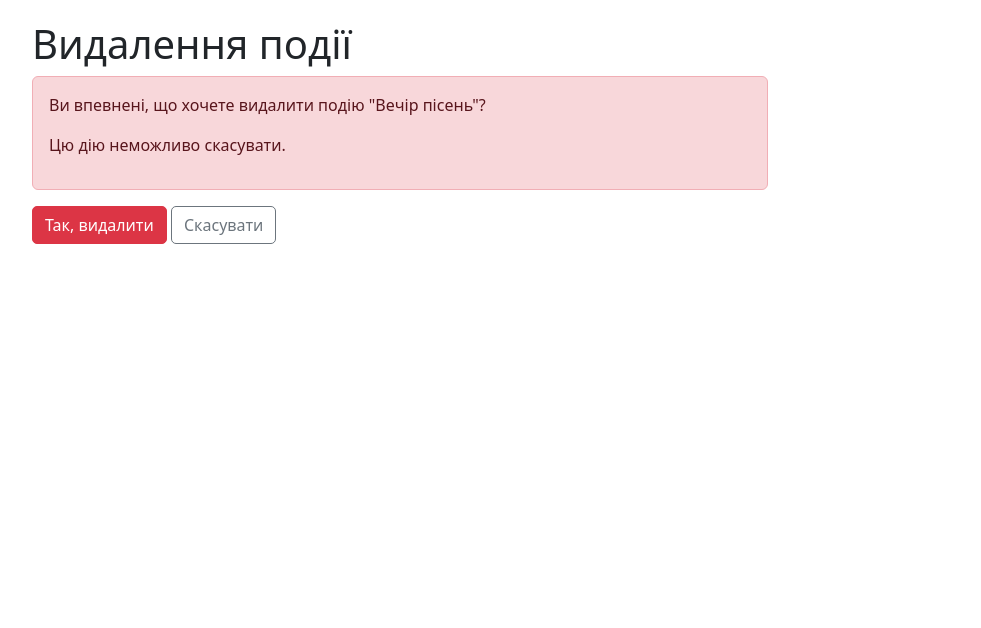
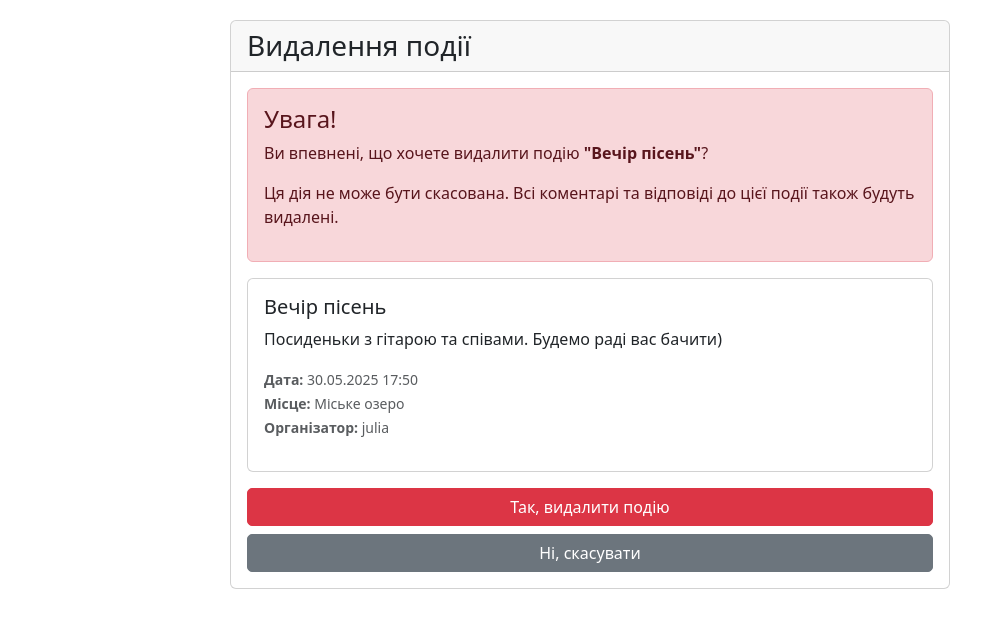
Before and after one commit to pohorelova-julia/ppz-project, a Django app: page /events/1/delete/ in a window 1280 px wide. Shown: the part 56-684 px from the top of the page, without its empty margins (50-1031 px from the left). Run offline with Django 4.2, Linux system fonts and the light colour scheme; a user stored in the database is signed in; data comes from the database, SQL or seed files in the repository.

Commit message:
Update event_confirm_delete.html

```diff
--- a/templates/events/event_confirm_delete.html
+++ b/templates/events/event_confirm_delete.html
@@ -1,20 +1,46 @@
 {% extends 'base.html' %}
 
-{% block title %}Видалення події | {{ block.super }}{% endblock %}
+{% block title %}Видалення події | Платформа управління подіями{% endblock %}
 
 {% block content %}
-<div class="row">
-    <div class="col-md-8">
-        <h1>Видалення події</h1>
-        <div class="alert alert-danger">
-            <p>Ви впевнені, що хочете видалити подію "{{ event.title }}"?</p>
-            <p>Цю дію неможливо скасувати.</p>
+<div class="container">
+    <div class="row">
+        <div class="col-md-8 offset-md-2">
+            <div class="card">
+                <div class="card-header">
+                    <h1 class="h3 mb-0">Видалення події</h1>
+                </div>
+                <div class="card-body">
+                    <div class="alert alert-danger">
+                        <h4>Увага!</h4>
+                        <p>Ви впевнені, що хочете видалити подію <strong>"{{ event.title }}"</strong>?</p>
+                        <p>Ця дія не може бути скасована. Всі коментарі та відповіді до цієї події також будуть видалені.</p>
+                    </div>
+
+                    <div class="card mb-3">
+                        <div class="card-body">
+                            <h5 class="card-title">{{ event.title }}</h5>
+                            <p class="card-text">{{ event.description|truncatechars:200 }}</p>
+                            <p class="text-muted">
+                                <small>
+                                    <strong>Дата:</strong> {{ event.date|date:"d.m.Y H:i" }}<br>
+                                    <strong>Місце:</strong> {{ event.location }}<br>
+                                    <strong>Організатор:</strong> {{ event.organizer.username }}
+                                </small>
+                            </p>
+                        </div>
+                    </div>
+
+                    <form method="post">
+                        {% csrf_token %}
+                        <div class="d-grid gap-2">
+                            <button type="submit" class="btn btn-danger">Так, видалити подію</button>
+                            <a href="{% url 'event_detail' event.pk %}" class="btn btn-secondary">Ні, скасувати</a>
+                        </div>
+                    </form>
+                </div>
+            </div>
         </div>
-        <form method="post">
-            {% csrf_token %}
-            <button type="submit" class="btn btn-danger">Так, видалити</button>
-            <a href="{% url 'event_detail' pk=event.pk %}" class="btn btn-outline-secondary">Скасувати</a>
-        </form>
     </div>
 </div>
 {% endblock %}
```
